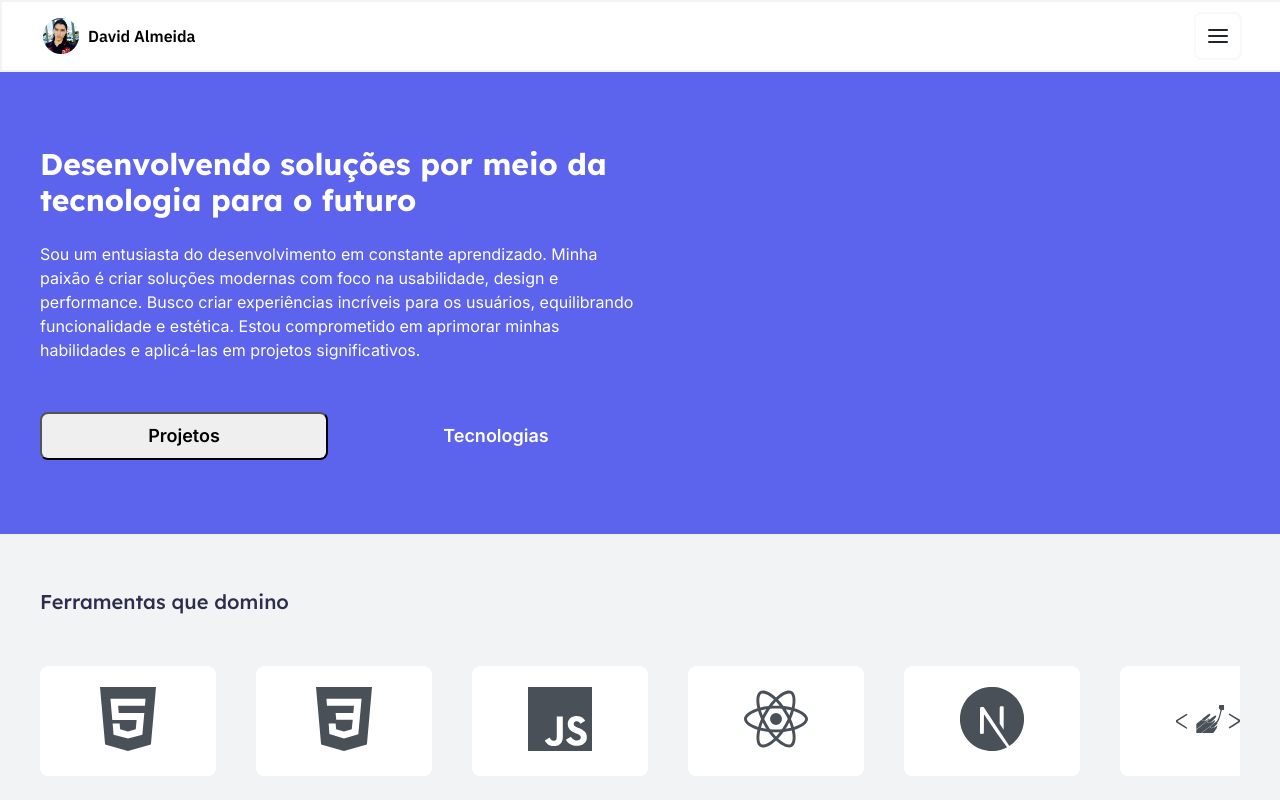
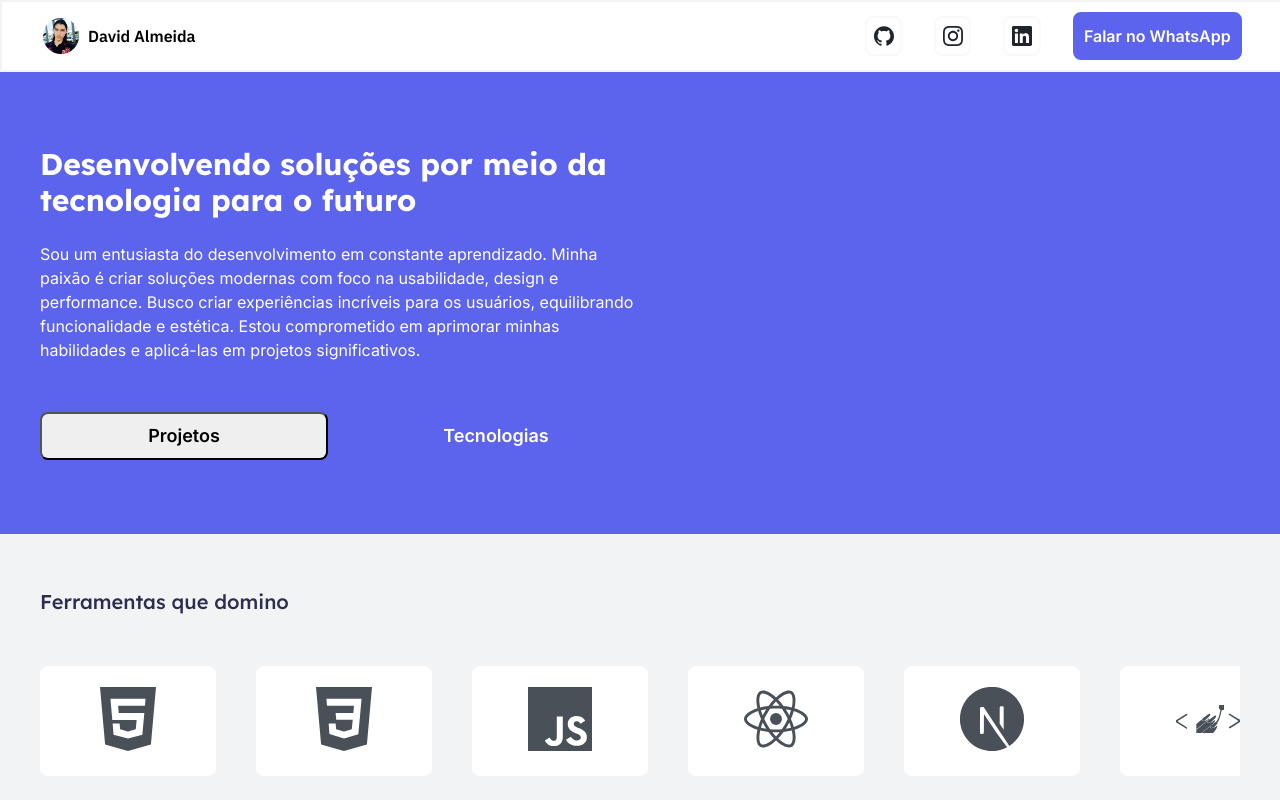
Before and after one commit to emeraldknight-sp/react-project-portfolio-2.0, a React (Create React App) app: page / in a window 1280 px wide. Shown: the top 800 px of the page. Built offline with nearby package versions, Linux system fonts and the light colour scheme.

Commit message:
✅ Update: Header component

```diff
--- a/src/components/Header/Header.style.ts
+++ b/src/components/Header/Header.style.ts
@@ -51,4 +51,10 @@ export const StyledHeader = styled.header`
     justify-content: center;
     align-items: center;
   }
+
+  .button--header {
+    @media (min-width: 768px) {
+      display: none;
+    }
+  }
 `;
--- a/src/components/Header/Header.tsx
+++ b/src/components/Header/Header.tsx
@@ -3,6 +3,7 @@ import { Button } from "../Button";
 import { Container } from "../Container";
 import { FiMenu, FiX } from "react-icons/fi";
 import { MenuContext } from "../../context/MenuContext";
+import { Navbar } from "../Navbar";
 import { StyledHeader } from "./Header.style";
 import { useContext } from "react";
 
@@ -18,7 +19,8 @@ export const Header = () => {
           </figure>
           <span className="header__logo-text">David Almeida</span>
         </div>
-        <Button size="sm" type="icon" onClick={handleClick}>
+        <Navbar />
+        <Button size="sm" onClick={handleClick} className="button--header">
           <span>{!open ? <FiMenu size={24} /> : <FiX size={24} />}</span>
         </Button>
       </Container>
```
